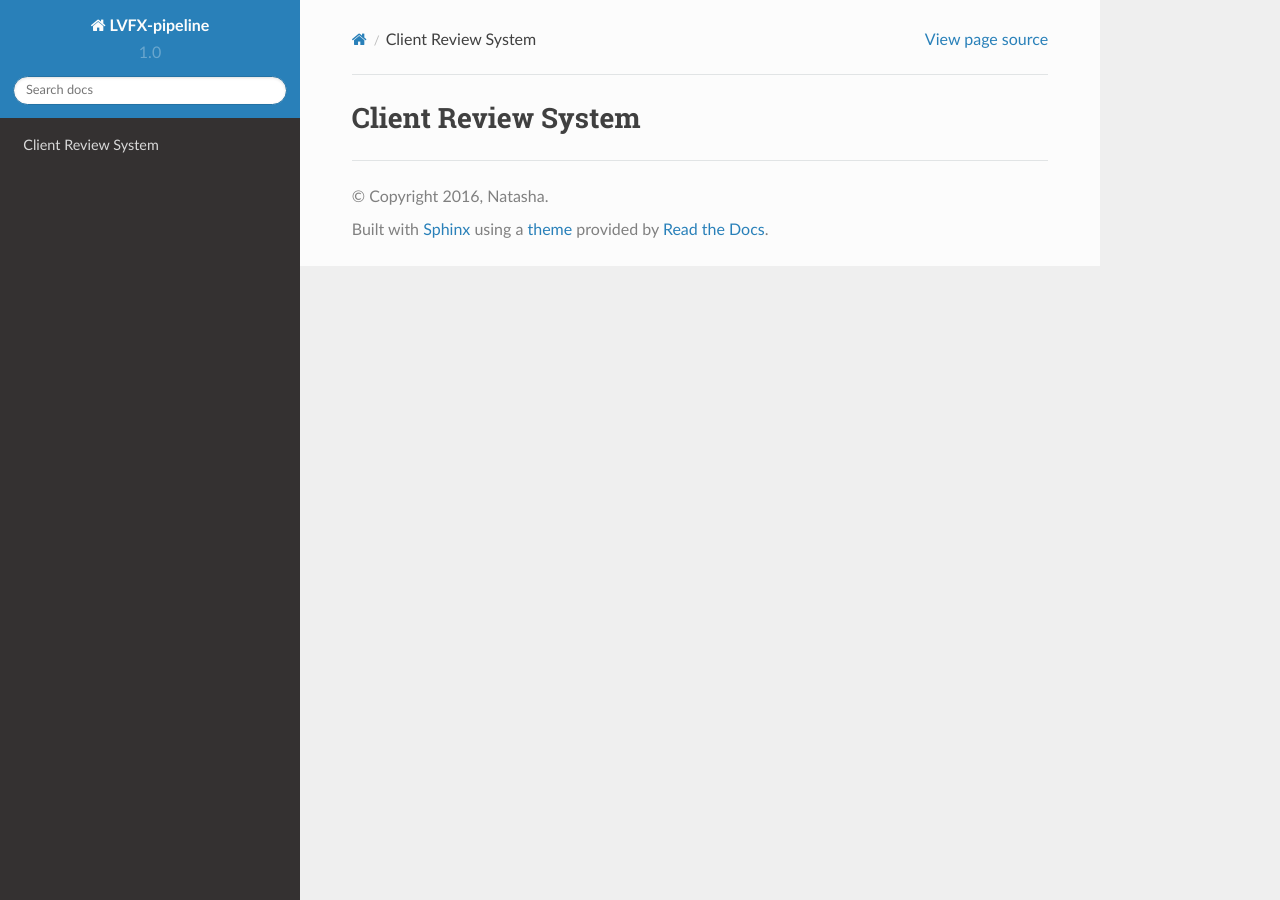
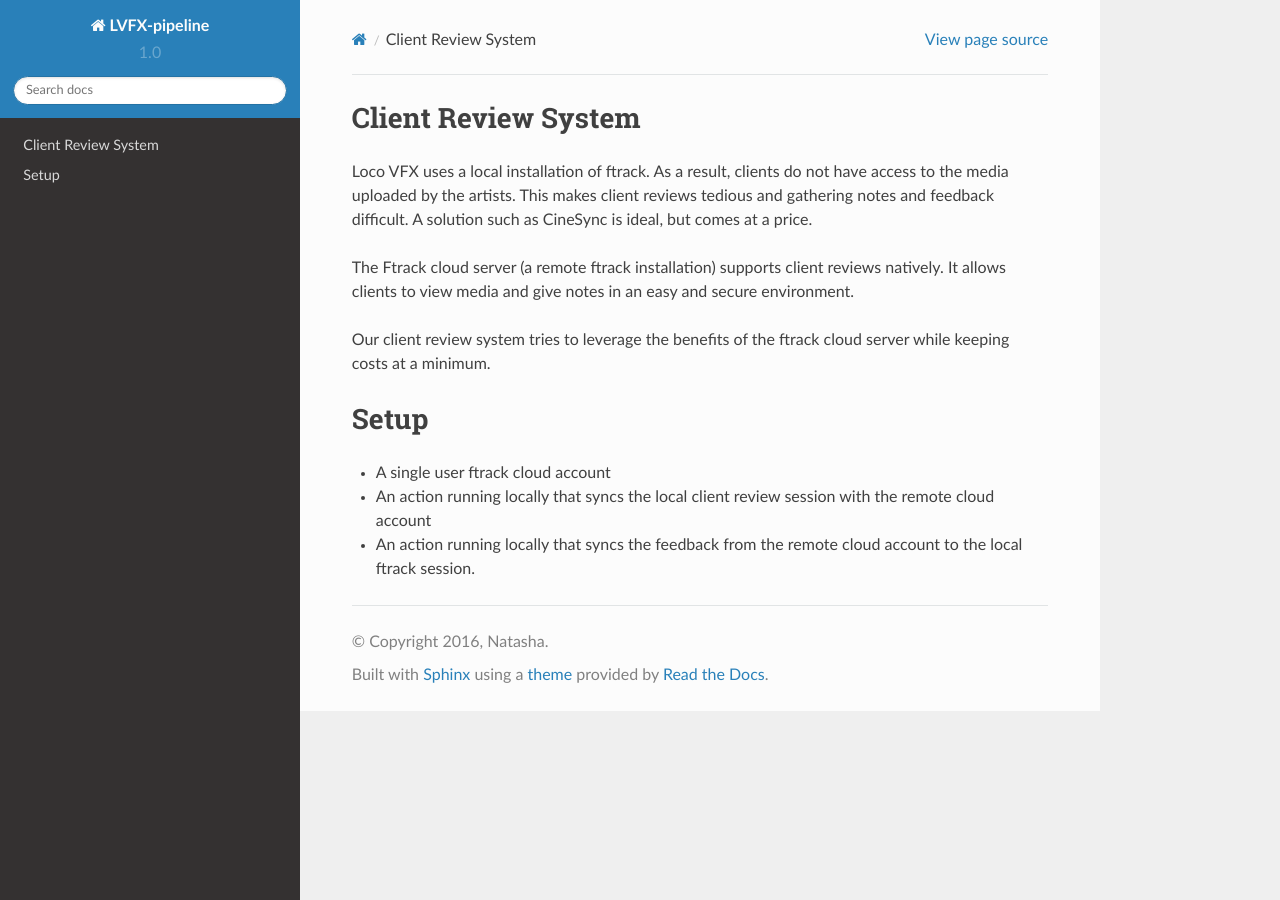
Before and after one commit to afrocircus/LVFX-pipeline, a Sphinx documentation site: the page built from docs/client-review.rst, in a window 1280 px wide. Built offline with Sphinx 7.4.7 and the Read the Docs theme 2.0.0, drawn with Linux system fonts in a browser that asks for light colours.

Commit message:
client-review page updated

```diff
--- a/docs/client-review.rst
+++ b/docs/client-review.rst
@@ -1,2 +1,20 @@
 Client Review System
 ====================
+
+Loco VFX uses a local installation of ftrack. As a result, clients do not have access to
+the media uploaded by the artists. This makes client reviews tedious and gathering notes and
+feedback difficult. A solution such as CineSync is ideal, but comes at a price.
+
+The Ftrack cloud server (a remote ftrack installation) supports client reviews natively. It allows clients
+to view media and give notes in an easy and secure environment.
+
+Our client review system tries to leverage the benefits of the ftrack cloud server while keeping costs at a
+minimum.
+
+
+Setup
+=====
+
+* A single user ftrack cloud account
+* An action running locally that syncs the local client review session with the remote cloud account
+* An action running locally that syncs the feedback from the remote cloud account to the local ftrack session.
--- a/docs/index.rst
+++ b/docs/index.rst
@@ -9,4 +9,4 @@ Loco VFX Pipeline Documentation
 User Documentation
 ==================
 
-* :ref:`client-review`
+*:ref:`client-review`
```
